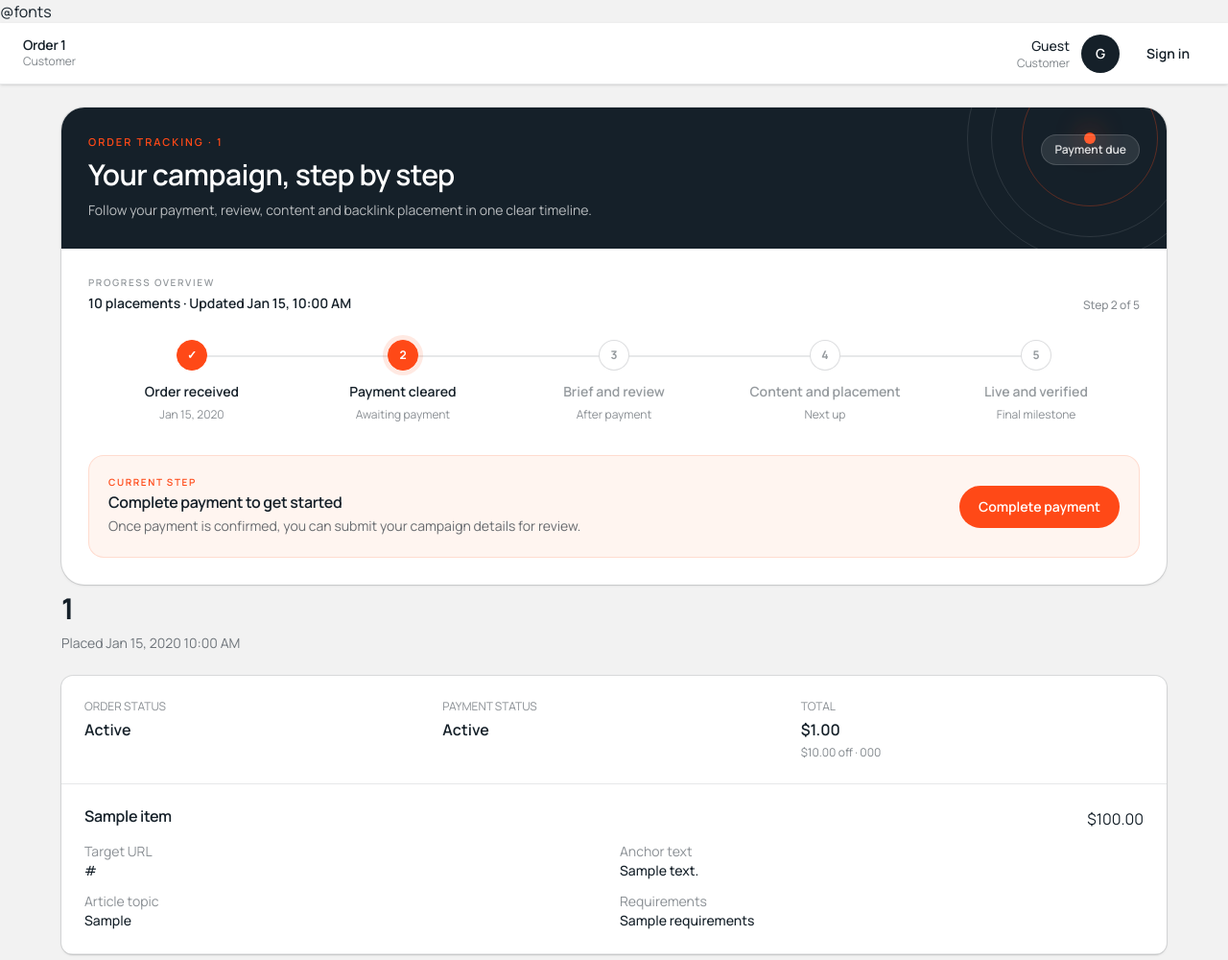
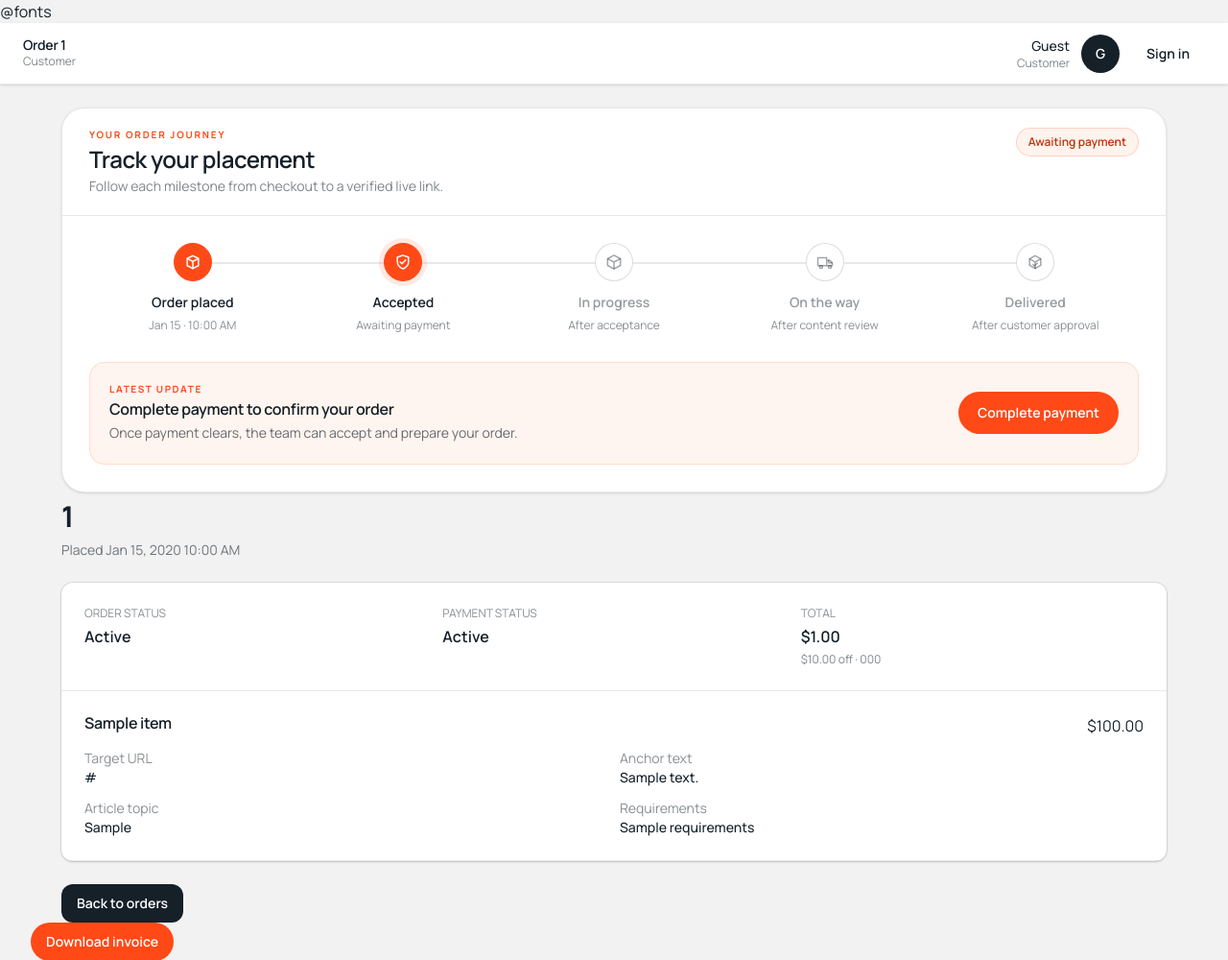
Before and after one commit to archagaaltitude1-arch/-backlink-management-system, a Laravel app: template resources/views/orders/order-detail.blade.php in a window 1280 px wide. Shown: the top 1000 px of the page at 96% size. Run offline with Laravel 12, Linux system fonts and the light colour scheme; the template is opened without the code that fills it: most values are stand-ins (such as "Sample title", 1, 10 or a date in 2020); style sheets or scripts are compiled from the project's sources.

Commit message:
Improve customer order tracking journey

```diff
--- a/app/Http/Controllers/OrderController.php
+++ b/app/Http/Controllers/OrderController.php
@@ -408,7 +408,9 @@ class OrderController extends Controller
             return response()->json(['data' => $order->load('items', 'payments')]);
         }
 
-        return view('orders.order-detail', ['order' => $order->load('items', 'invoice', 'rewardCoupon')]);
+        return view('orders.order-detail', [
+            'order' => $order->load('items.assignment', 'items.project', 'items.article', 'payments', 'invoice', 'rewardCoupon'),
+        ]);
     }
 
     public function thanks(Request $request, Order $order): View|RedirectResponse
--- a/resources/views/orders/partials/tracking.blade.php
+++ b/resources/views/orders/partials/tracking.blade.php
@@ -2,123 +2,137 @@
     $status = (string) $order->order_status;
     $isPaid = $order->payment_status === 'paid';
     $paymentFailed = $order->payment_status === 'failed';
+    $isAccepted = in_array($status, ['processing', 'completed'], true);
+    $isDelivered = $status === 'completed';
+    $isInProgress = $status === 'completed' || $order->items->contains(fn ($item): bool => in_array($item->assignment?->status, ['in_progress', 'published', 'completed'], true));
+    $isOnTheWay = $isDelivered || $order->items->contains(fn ($item): bool => filled($item->project?->published_url)
+        || in_array($item->assignment?->status, ['published', 'completed'], true));
+    $hasTeamAssignment = $order->items->contains(fn ($item): bool => $item->assignment !== null);
 
-    $completedSteps = match ($status) {
-        'awaiting_details', 'awaiting_approval' => 2,
-        'processing' => 3,
-        'completed' => 5,
-        default => $isPaid ? 2 : 1,
+    $startedAt = $order->items
+        ->map(fn ($item) => $item->assignment?->status === 'in_progress' ? $item->assignment->updated_at : null)
+        ->filter()
+        ->sort()
+        ->first();
+    $publishedAt = $order->items
+        ->map(fn ($item) => $item->article?->published_at)
+        ->filter()
+        ->sort()
+        ->first();
+    $deliveredAt = $order->items
+        ->map(fn ($item) => $item->project?->completed_at)
+        ->filter()
+        ->sortDesc()
+        ->first();
+
+    $completedSteps = match (true) {
+        $isDelivered => 5,
+        $isOnTheWay => 4,
+        $isInProgress => 3,
+        $isAccepted => 2,
+        default => 1,
+    };
+    $currentStep = min($completedSteps + 1, 5);
+    $progressPercent = (($completedSteps - 1) / 4) * 100;
+
+    $statusLabel = match (true) {
+        $paymentFailed => 'Payment needs attention',
+        ! $isPaid => 'Awaiting payment',
+        $status === 'awaiting_details' => 'Campaign details needed',
+        $status === 'awaiting_approval' => 'Awaiting admin approval',
+        $isDelivered => 'Delivered',
+        $isOnTheWay => 'Placement published',
+        $isInProgress => 'In progress',
+        $isAccepted => 'Accepted',
+        default => 'Awaiting approval',
     };
 
-    $currentStep = match ($status) {
-        'awaiting_details', 'awaiting_approval' => 3,
-        'processing' => 4,
-        'completed' => 5,
-        default => 2,
+    $currentTitle = match (true) {
+        $paymentFailed => 'Payment needs another try',
+        ! $isPaid => 'Complete payment to confirm your order',
+        $status === 'awaiting_details' => 'Add your campaign details',
+        $status === 'awaiting_approval' => 'Your order is waiting for approval',
+        $isDelivered => 'Your order has been delivered',
+        $isOnTheWay => 'Your placement is ready for review',
+        $isInProgress => 'The team is working on your placement',
+        $isAccepted => $hasTeamAssignment ? 'Your order is with the SEO team' : 'Your order is approved and getting started',
+        default => 'Your order is waiting for approval',
     };
 
-    $progressPercent = (($completedSteps - 1) / 4) * 100;
-    $statusLabel = match ($status) {
-        'awaiting_details' => 'Details needed',
-        'awaiting_approval' => 'Admin review',
-        'processing' => 'In progress',
-        'completed' => 'Verified live',
-        default => $paymentFailed ? 'Payment failed' : ($isPaid ? str($status)->headline() : 'Payment due'),
+    $currentDescription = match (true) {
+        $paymentFailed => 'Retry payment to move your order forward.',
+        ! $isPaid => 'Once payment clears, the team can accept and prepare your order.',
+        $status === 'awaiting_details' => 'Share the target URL and brief so the admin team can review the order.',
+        $status === 'awaiting_approval' => 'Payment is confirmed. Work begins after the admin team approves the order.',
+        $isDelivered => 'Your backlink has passed review and the order is complete.',
+        $isOnTheWay => 'The placement has been published. Review the live link in your order details.',
+        $isInProgress => 'Your campaign is approved and moving through content and placement.',
+        $isAccepted => $hasTeamAssignment ? 'Your SEO team is assigned and will begin content work next.' : 'The admin team approved your order. The SEO team assignment is next.',
+        default => 'Your order is confirmed and will move into fulfillment next.',
     };
-    $stageTitle = match (true) {
-        $status === 'awaiting_details' => 'One step from review',
-        $status === 'awaiting_approval' => 'Your order is under review',
-        $status === 'processing' => 'Content and placement are underway',
-        $status === 'completed' => 'Your backlink is verified live',
-        $paymentFailed => 'Payment needs another try',
-        ! $isPaid => 'Complete payment to get started',
-        default => 'Your order is moving forward',
-    };
-    $stageDescription = match (true) {
-        $status === 'awaiting_details' => 'Payment is confirmed. Add the target URL and campaign brief below so the team can review your order.',
-        $status === 'awaiting_approval' => 'Your publishing details are with the admin team. Content work starts after the review.',
-        $status === 'processing' => 'The team is preparing your content and coordinating the backlink placement.',
-        $status === 'completed' => 'All placements in this order have passed customer approval.',
-        $paymentFailed => 'The payment did not complete. Retry it to continue with your order.',
-        ! $isPaid => 'Once payment is confirmed, you can submit your campaign details for review.',
-        default => 'We will keep this tracker in step with your order status.',
-    };
-    $briefDetail = match ($status) {
-        'awaiting_details' => 'Details needed',
-        'awaiting_approval' => 'With the admin team',
-        'processing', 'completed' => 'Review complete',
-        default => $isPaid ? 'Ready for review' : 'After payment',
-    };
-    $placementDetail = match ($status) {
-        'processing' => 'In progress',
-        'completed' => 'Complete',
-        default => 'Next up',
-    };
+
     $stepDetails = [
-        ['title' => 'Order received', 'detail' => $order->created_at->format('M j, Y')],
-        ['title' => 'Payment cleared', 'detail' => $isPaid ? 'Confirmed' : ($paymentFailed ? 'Needs attention' : 'Awaiting payment')],
-        ['title' => 'Brief and review', 'detail' => $briefDetail],
-        ['title' => 'Content and placement', 'detail' => $placementDetail],
-        ['title' => 'Live and verified', 'detail' => $status === 'completed' ? 'Approved' : 'Final milestone'],
+        ['title' => 'Order placed', 'detail' => $order->created_at->format('M j · g:i A')],
+        ['title' => 'Accepted', 'detail' => $isAccepted ? 'Approved by the team' : ($paymentFailed ? 'Payment failed' : ($status === 'awaiting_details' ? 'Campaign details needed' : ($isPaid ? 'Awaiting approval' : 'Awaiting payment')))],
+        ['title' => 'In progress', 'detail' => $isInProgress ? ($startedAt?->format('M j · g:i A') ?? 'Content work started') : ($status === 'awaiting_approval' ? 'After admin approval' : ($status === 'awaiting_details' ? 'After campaign details' : ($isAccepted ? ($hasTeamAssignment ? 'Assigned · work starts next' : 'Awaiting team assignment') : 'After acceptance')))],
+        ['title' => 'On the way', 'detail' => $isOnTheWay ? ($publishedAt?->format('M j · g:i A') ?? 'Published') : ($isInProgress ? 'Preparing placement' : 'After content review')],
+        ['title' => 'Delivered', 'detail' => $isDelivered ? ($deliveredAt?->format('M j · g:i A') ?? 'Order complete') : 'After customer approval'],
     ];
 @endphp
 
-<section class="mx-auto max-w-6xl overflow-hidden rounded-3xl bg-white shadow-sm ring-1 ring-navy/10" aria-label="Order tracking">
-    <header class="relative isolate overflow-hidden bg-navy px-5 py-6 text-white sm:px-7 sm:py-7">
-        <div class="pointer-events-none absolute -top-24 -right-12 size-64 rounded-full border border-white/10" aria-hidden="true">
-            <div class="absolute inset-6 rounded-full border border-white/10"></div>
-            <div class="absolute inset-14 rounded-full border border-brand/30"></div>
-            <span class="absolute top-1/2 left-1/2 size-3 -translate-x-1/2 -translate-y-1/2 rounded-full bg-brand shadow-[0_0_28px_rgba(255,73,23,0.8)]"></span>
+<section class="mx-auto max-w-6xl overflow-hidden rounded-3xl border border-navy/10 bg-white shadow-sm" aria-label="Order tracking">
+    <header class="flex flex-wrap items-start justify-between gap-4 border-b border-navy/10 px-5 py-5 sm:px-7">
+        <div>
+            <p class="text-[10px] font-bold tracking-[0.18em] text-brand uppercase">Your order journey</p>
+            <h2 class="mt-1 text-xl font-semibold tracking-tight text-navy sm:text-2xl">Track your placement</h2>
+            <p class="mt-1 text-sm text-navy/55">Follow each milestone from checkout to a verified live link.</p>
         </div>
-
-        <div class="relative flex flex-wrap items-start justify-between gap-4">
-            <div>
-                <p class="text-[11px] font-semibold tracking-[0.18em] text-brand uppercase">Order tracking · {{ $order->order_number }}</p>
-                <h2 class="mt-2 text-2xl font-semibold tracking-tight sm:text-3xl">Your campaign, step by step</h2>
-                <p class="mt-2 max-w-2xl text-sm leading-6 text-white/70">Follow your payment, review, content and backlink placement in one clear timeline.</p>
-            </div>
-            <span @class([
-                'inline-flex shrink-0 items-center rounded-full px-3.5 py-2 text-xs font-semibold ring-1 ring-inset',
-                'bg-emerald-400/10 text-emerald-100 ring-emerald-200/20' => $status === 'completed',
-                'bg-brand/15 text-orange-100 ring-brand/30' => in_array($status, ['awaiting_details', 'processing'], true),
-                'bg-amber-300/10 text-amber-100 ring-amber-200/20' => $status === 'awaiting_approval',
-                'bg-rose-300/10 text-rose-100 ring-rose-200/20' => $paymentFailed,
-                'bg-white/10 text-white/85 ring-white/15' => ! in_array($status, ['completed', 'awaiting_details', 'processing', 'awaiting_approval'], true) && ! $paymentFailed,
-            ])>{{ $statusLabel }}</span>
-        </div>
+        <span @class([
+            'inline-flex items-center rounded-full border px-3 py-1.5 text-xs font-semibold',
+            'border-emerald-200 bg-emerald-50 text-emerald-800' => $isDelivered,
+            'border-brand/20 bg-[#fff3ed] text-[#c0340d]' => ! $isDelivered && ! $paymentFailed,
+            'border-rose-200 bg-rose-50 text-rose-800' => $paymentFailed,
+        ])>{{ $statusLabel }}</span>
     </header>
 
     <div class="p-5 sm:p-7">
-        <div class="flex flex-wrap items-end justify-between gap-3">
-            <div>
-                <p class="text-[10px] font-semibold tracking-[0.16em] text-navy/45 uppercase">Progress overview</p>
-                <p class="mt-1 text-sm font-semibold text-navy">{{ $order->items->sum('quantity') }} placement{{ $order->items->sum('quantity') === 1 ? '' : 's' }} · Updated {{ $order->updated_at->format('M j, g:i A') }}</p>
-            </div>
-            <p class="text-xs font-medium text-navy/50">Step {{ $currentStep }} of 5</p>
-        </div>
-
-        <div class="relative mt-7">
-            <div class="absolute top-4 bottom-4 left-4 border-l-2 border-dotted border-navy/15 sm:hidden" aria-hidden="true"></div>
-            <div class="absolute top-4 right-[10%] left-[10%] hidden h-0.5 bg-navy/10 sm:block" aria-hidden="true">
+        <div class="relative">
+            <div class="absolute top-5 right-[10%] left-[10%] hidden h-0.5 bg-navy/10 sm:block" aria-hidden="true">
                 <span class="block h-full bg-brand transition-all duration-500" style="width: {{ $progressPercent }}%"></span>
             </div>
+            <div class="absolute top-5 bottom-5 left-5 border-l-2 border-dotted border-navy/15 sm:hidden" aria-hidden="true"></div>
 
-            <ol class="relative grid gap-4 sm:grid-cols-5 sm:gap-1" aria-label="Order progress: {{ $statusLabel }}">
+            <ol class="relative grid gap-5 sm:grid-cols-5 sm:gap-1" aria-label="Order progress: {{ $statusLabel }}">
                 @foreach ($stepDetails as $step)
                     @php
                         $isComplete = $loop->iteration <= $completedSteps;
                         $isCurrent = ! $isComplete && $loop->iteration === $currentStep;
                     @endphp
-                    <li @if ($isCurrent) aria-current="step" @endif class="flex items-start gap-3 sm:block sm:text-center">
+                    <li @if ($isCurrent) aria-current="step" @endif class="flex items-start gap-3 sm:block sm:px-1 sm:text-center">
                         <span @class([
-                            'relative z-10 flex size-8 shrink-0 items-center justify-center rounded-full border text-xs font-bold transition sm:mx-auto',
+                            'relative z-10 flex size-10 shrink-0 items-center justify-center rounded-full border transition sm:mx-auto',
                             'border-brand bg-brand text-white shadow-[0_0_0_5px_rgba(255,73,23,0.12)]' => $isCurrent,
                             'border-brand bg-brand text-white' => $isComplete,
-                            'border-navy/15 bg-white text-navy/45' => ! $isComplete && ! $isCurrent,
-                        ])>
-                            <span aria-hidden="true">{{ $isComplete ? '✓' : $loop->iteration }}</span>
+                            'border-navy/15 bg-white text-navy/40' => ! $isComplete && ! $isCurrent,
+                        ]) aria-hidden="true">
+                            @switch($loop->iteration)
+                                @case(1)
+                                    <svg viewBox="0 0 24 24" class="size-5" fill="none" stroke="currentColor" stroke-width="1.8" stroke-linecap="round" stroke-linejoin="round"><path d="M5 7.5 12 4l7 3.5v9L12 20l-7-3.5z"/><path d="m5.5 7.8 6.5 3.4 6.5-3.4M12 11.2V20"/></svg>
+                                    @break
+                                @case(2)
+                                    <svg viewBox="0 0 24 24" class="size-5" fill="none" stroke="currentColor" stroke-width="1.8" stroke-linecap="round" stroke-linejoin="round"><path d="M12 3.5 19 6v5.2c0 4.3-2.8 7.7-7 9.3-4.2-1.6-7-5-7-9.3V6z"/><path d="m8.5 11.8 2.2 2.2 4.8-4.8"/></svg>
+                                    @break
+                                @case(3)
+                                    <svg viewBox="0 0 24 24" class="size-5" fill="none" stroke="currentColor" stroke-width="1.8" stroke-linecap="round" stroke-linejoin="round"><path d="m12 3.5 8 4.3v8.4l-8 4.3-8-4.3V7.8z"/><path d="m4.4 8 7.6 4 7.6-4M12 12v8.2"/></svg>
+                                    @break
+                                @case(4)
+                                    <svg viewBox="0 0 24 24" class="size-5" fill="none" stroke="currentColor" stroke-width="1.8" stroke-linecap="round" stroke-linejoin="round"><path d="M3 6.5h11v10H3zM14 10h4l3 3v3.5h-7z"/><circle cx="7" cy="18" r="1.8"/><circle cx="18" cy="18" r="1.8"/><path d="M16.5 10v3h4"/></svg>
+                                    @break
+                                @default
+                                    <svg viewBox="0 0 24 24" class="size-5" fill="none" stroke="currentColor" stroke-width="1.8" stroke-linecap="round" stroke-linejoin="round"><path d="M5 8 12 4l7 4v8l-7 4-7-4z"/><path d="m5.5 8.3 6.5 3.5 6.5-3.5M12 11.8V20"/><path d="m9.4 15.2 1.7 1.7 3.7-3.7"/></svg>
+                            @endswitch
                         </span>
-                        <span class="min-w-0 pb-1 sm:mt-3 sm:block sm:px-1">
+                        <span class="min-w-0 pb-1 sm:mt-3 sm:block">
                             <span @class([
                                 'block text-sm font-semibold',
                                 'text-navy' => $isComplete || $isCurrent,
@@ -131,11 +145,11 @@
             </ol>
         </div>
 
-        <div class="mt-7 flex flex-wrap items-center justify-between gap-4 rounded-2xl border border-brand/15 bg-[#fff5f0] p-4 sm:p-5">
+        <div class="mt-6 flex flex-wrap items-center justify-between gap-4 rounded-2xl border border-brand/15 bg-[#fff5f0] p-4 sm:p-5">
             <div class="min-w-0 flex-1 basis-64">
-                <p class="text-[10px] font-semibold tracking-[0.16em] text-brand uppercase">Current step</p>
-                <h3 class="mt-1 text-base font-semibold text-navy">{{ $stageTitle }}</h3>
-                <p class="mt-1 text-sm leading-6 text-navy/65">{{ $stageDescription }}</p>
+                <p class="text-[10px] font-bold tracking-[0.16em] text-brand uppercase">Latest update</p>
+                <h3 class="mt-1 text-base font-semibold text-navy">{{ $currentTitle }}</h3>
+                <p class="mt-1 text-sm leading-6 text-navy/65">{{ $currentDescription }}</p>
             </div>
             @if ($status === 'awaiting_details')
                 <a href="#publishing-details" class="inline-flex min-h-11 items-center justify-center rounded-full bg-brand px-5 py-2.5 text-sm font-semibold text-white transition hover:bg-brand-dark focus-visible:outline-2 focus-visible:outline-offset-2 focus-visible:outline-brand">Add campaign details</a>
```
Also changed, not shown: frontend/src/account.jsx (+129 -0 lines).
